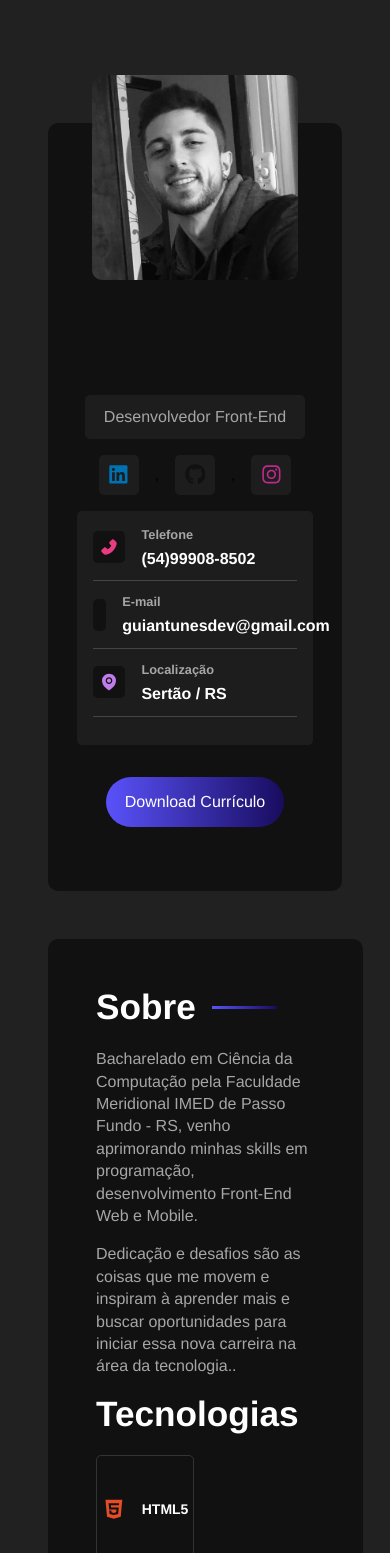
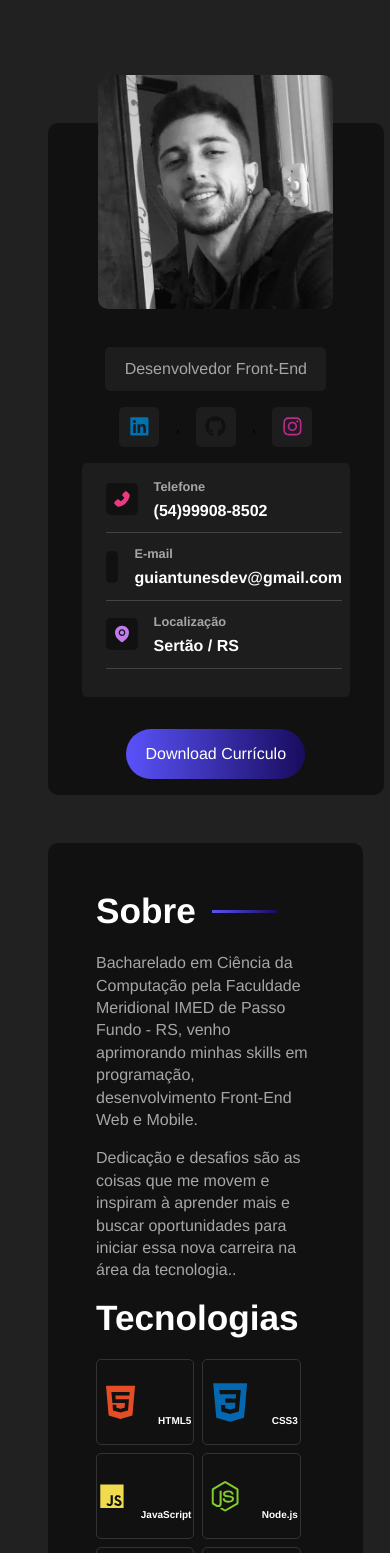
Before and after one commit to guilherme-antunes/Portifolio, a React (Vite) app: page / in a window 390 px wide. Shown: the part 175-1728 px from the top of the page. Built offline with nearby package versions, Linux system fonts and the light colour scheme.

Commit message:
Add files via upload

```diff
--- a/src/components/Sidebar.jsx
+++ b/src/components/Sidebar.jsx
@@ -12,7 +12,7 @@ const Sidebar = () => {
       <p className="title">Desenvolvedor Front-End</p>
       <SocialNetworks />
       <InformationContainer />
-      <a href="https://drive.google.com/file/d/16eFxf6Z-M-Fz3joKUBeNPdXtzELKAY51/view?usp=drive_link" className="btn">
+      <a href="https://drive.google.com/file/d/1-5zpcDgKEXLXY2zg0maM21OdmsINK3DJ/view?usp=drive_link" className="btn">
         Download Currículo
       </a>
     </aside>
--- a/src/styles/components/informationcontainer.sass
+++ b/src/styles/components/informationcontainer.sass
@@ -21,12 +21,15 @@
         width: 100%
         @media screen and (max-width: 550px)
             justify-content: flex-start
+            margin-right: 1rem
+            margin-left: 2rem
 
 
     h3
         color: variables.$text-color-secondary
         font-size: .8rem
         margin-bottom: .5rem
+
 
     p
         color: variables.$text-color
--- a/src/styles/components/sidebar.sass
+++ b/src/styles/components/sidebar.sass
@@ -11,6 +11,8 @@
     text-align: center
     position: relative
     padding: 4rem 0
+    @media screen and (max-width: 480px)
+        padding: 1rem 0
 
     img
         max-width: 70%
--- a/src/styles/components/technologiescontainer.sass
+++ b/src/styles/components/technologiescontainer.sass
@@ -8,6 +8,8 @@
         display: flex
         flex-wrap: wrap
         gap: 1.5rem
+        @media screen and (max-width: 550px)
+            gap: 0.5rem
 
         .technologies-card
             @include mixins.center
@@ -18,18 +20,29 @@
             border-radius: variables.$card-border-radius
             justify-content: start
             @media screen and (max-width: 550px)
-                padding: 5px
+                padding: 2px
+                justify-content: flex-end
+                align-items: flex-end
 
             h3
                 color: variables.$text-color
                 margin-bottom: 1rem
                 @media screen and (max-width: 550px)
-                    font-size: 14px
-                    display: inline
-
+                    font-size: 10px
+                    display: inline-flex
+                    align-items: center
 
             svg
                 font-size: 6rem
+                @media screen and (max-width: 550px)
+                    font-size: 5rem
+                    display: flex
+                    flex-wrap: wrap
+                    justify-content: center
+                    padding: 1px
+                    text-align: center
+
+
         #html
             svg
                 color: #e44d26
--- a/src/styles/main.sass
+++ b/src/styles/main.sass
@@ -6,8 +6,12 @@
     font-family: variables.$font-stack
     box-sizing: border-box
 
+
 body
     background-color: variables.$body-bg-color
 
+
+
+
 a, svg
     transition: .4s
```
